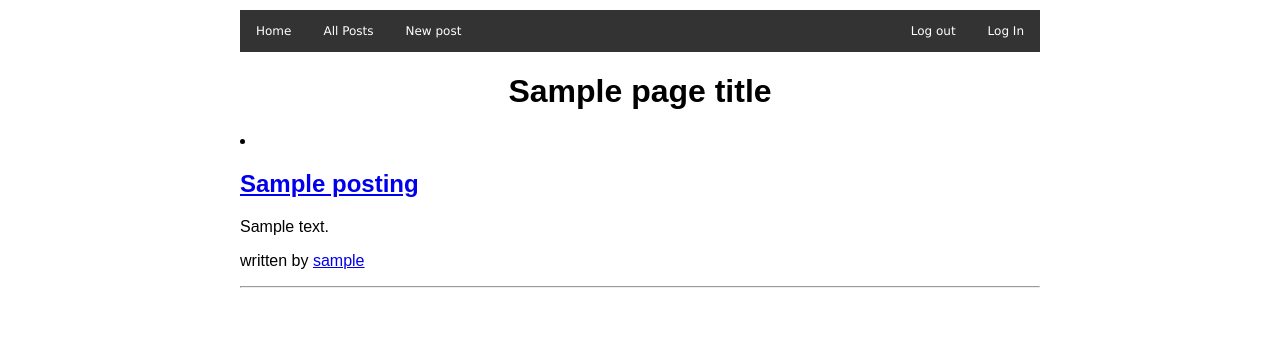
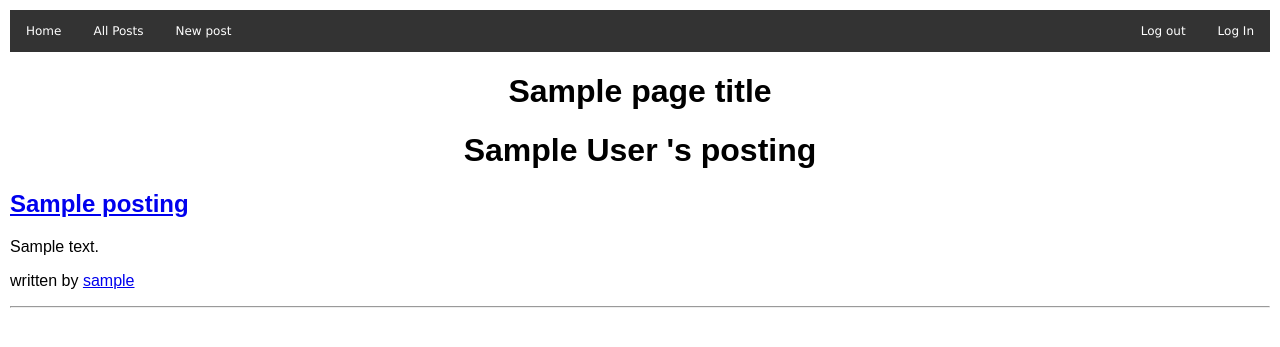
Before and after one commit to wobaus/blogz, a Flask app: template templates/userpage.html in a window 1280 px wide. Shown: the top 347 px of the page. Run offline with Flask 2, Linux system fonts and the light colour scheme; the visitor is signed in with stand-in values (Sample User, id 1); tables that the repository leaves empty hold one stand-in row (values such as "Sample post"); the template is opened without the code that fills it: most values are stand-ins (such as "Sample title", 1, 10 or a date in 2020); data that the repository does not hold is empty.

Commit message:
all function works

```diff
--- a/main.py
+++ b/main.py
@@ -1,4 +1,3 @@
-#Check : test add & commit database
 
 from flask import Flask, request, render_template, redirect, flash, url_for, session
 from flask_sqlalchemy import SQLAlchemy
@@ -106,18 +105,18 @@ def blog():
     posting_id = request.args.get('id')
     author = request.args.get('username')
 
-    # TODO: display and create link for posting username
+
     if posting_id: #grab posting id to display individual post
         current_page = Blog.query.get(posting_id)
 
         return render_template('singleuser.html',current_page=current_page, author=author)
 
     if author: #get username to display all posts from this user
-        user = User.query.filter_by(username=author).first() #get selected user
-        current_owner_post = Blog.query.filter_by(owner_id=user.id).all() #try to get all data that matches owner_id in Blog class and id in user
+        user = User.query.filter_by(username=author).first()
+        current_owner_post = Blog.query.filter_by(owner_id=user.id).all()
 
-        return render_template('userpage.html',current_owner_post=current_owner_post)
-
+        return render_template('userpage.html',current_owner_post=current_owner_post, author=author)
+        #TODO: user posting display page link for title doesnt work.
     else:
 
 
--- a/static/styles.css
+++ b/static/styles.css
@@ -1,6 +1,5 @@
 body {
     font-family: sans-serif;
-    width: 800px;
     margin: 0 auto;
     padding: 10px;
 }
@@ -35,3 +34,21 @@ nav #login_out {
 nav li a:hover {
     background-color: #111;
 }
+
+
+ul {
+    list-style-type: none;
+}
+
+div #newpost {
+    float: right;
+}
+
+div #login {
+    float: right
+}
+
+
+li {
+    list-style-type: none;
+}
--- a/templates/login.html
+++ b/templates/login.html
@@ -8,7 +8,7 @@
     {% endfor %}
 {% endwith %}
 
-
+        <div id="login">
         <form action="/login" method="POST" >
             <table>
                 <tr>
@@ -33,5 +33,6 @@
 
 
         </form>
+        </div>
 
 {% endblock %}
--- a/templates/newpost.html
+++ b/templates/newpost.html
@@ -9,7 +9,7 @@
 {% endwith %}
 
 
-<form action="/newpost" method="POST">
+<div id="newpost"><form action="/newpost" method="POST">
     <label> Title for your new blog: </label></br>
     <input type="text" name="title">
 
@@ -25,6 +25,7 @@
 
 
 </form>
+</div>
 
 
 {% endblock %}
--- a/templates/userpage.html
+++ b/templates/userpage.html
@@ -2,13 +2,13 @@
 
 
 {% block content %}
-
-
+<h1 align="center">{{author}} 's posting </h1>
 {% for posting in current_owner_post %}
 
-    <li><a href="/blog?username={{posting.owner_id}}"><h2>{{posting.title}}</h2></a>
+    <li><a href="/blog?id={{posting.id}}"><h2>{{posting.title}}</h2></a>
     <p>{{posting.body}}</p>
-    <p> written by <a href="/blog?username={{posting.owner.username}}">{{posting.owner.username}}</a></p>
+    <!--<p> written by <a href="/blog?username={{posting.owner.username}}">{{posting.owner.username}}</a></p> <!-->
+    <p> written by <a href="/blog?username={{author}}">{{posting.owner.username}}</a></p>
 
 
 
```
